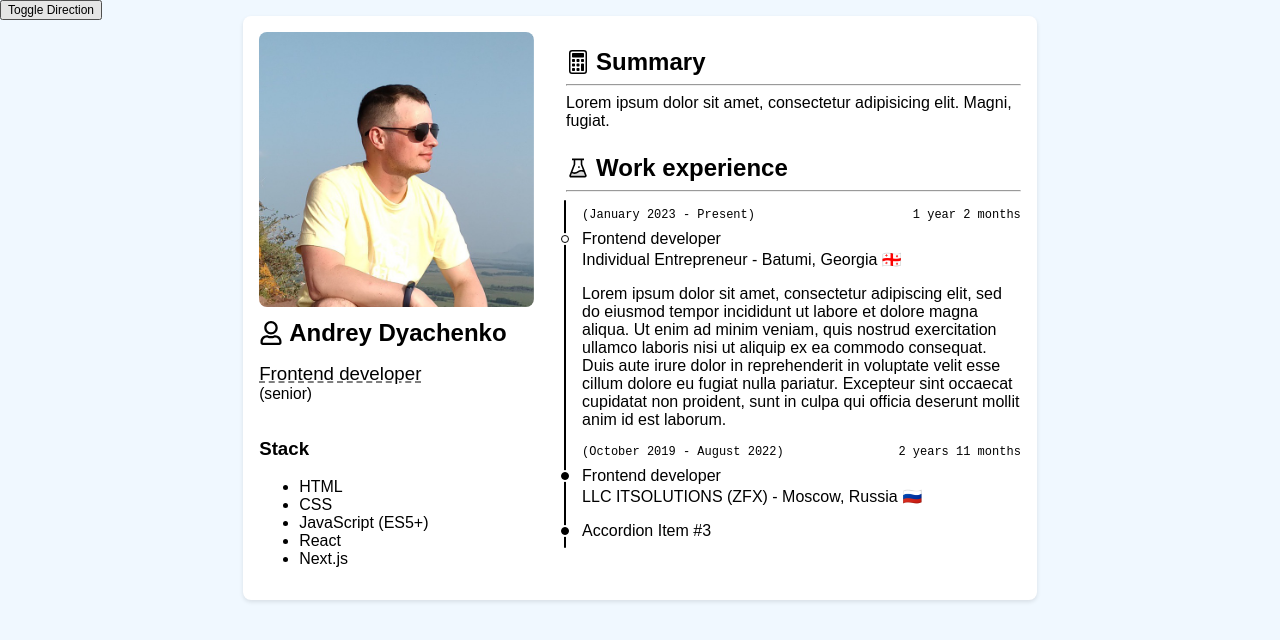
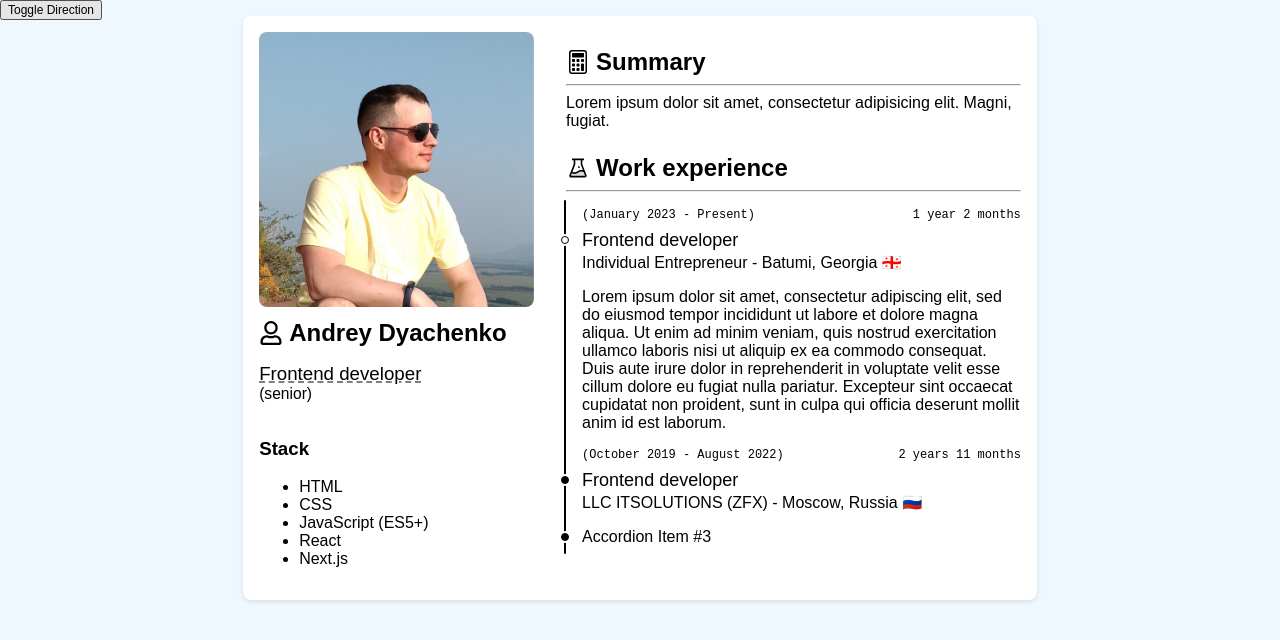
Before and after one commit to Andrew-Dyachenko/cv, a Next.js app: page / in a window 1280 px wide. Shown: the top 640 px of the page. Built offline with nearby package versions, Linux system fonts and the light colour scheme; a web font is replaced by a local one.

Commit message:
feat: set font weight & size
For experience__position, experience__where

```diff
--- a/src/components/Experience/Experience.tsx
+++ b/src/components/Experience/Experience.tsx
@@ -32,10 +32,10 @@ const font = Sofia_Sans({
 	weight: [
 		// "100",
 		// "200",
-		// "300",
+		"300",
 		"400",
 		"500",
-		"600",
+		// "600",
 		// "700",
 		// "800",
 		// "900",
--- a/src/components/Experience/experience.module.scss
+++ b/src/components/Experience/experience.module.scss
@@ -28,9 +28,12 @@
 
 	&__position {
 		grid-area: experience__position;
+		font-size: 1.125em;
+		font-weight: 500;
 	}
 
 	&__where {
 		grid-area: experience__where;
+		font-weight: 300;
 	}
 }
```
